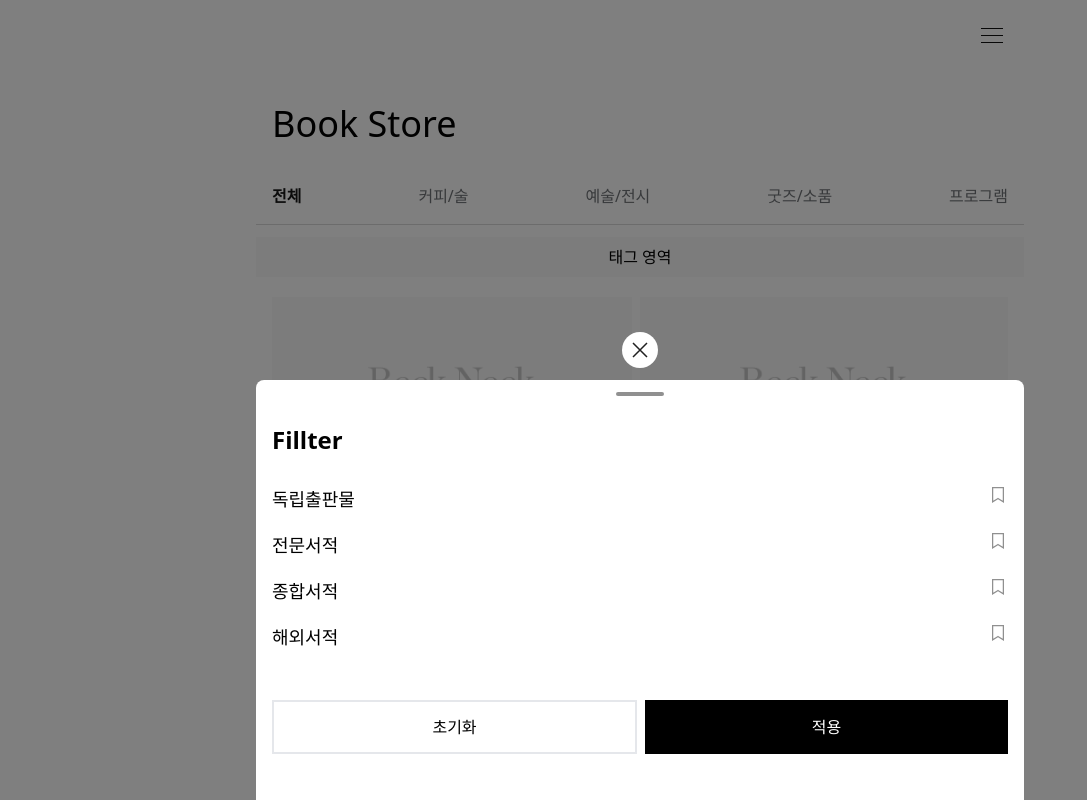
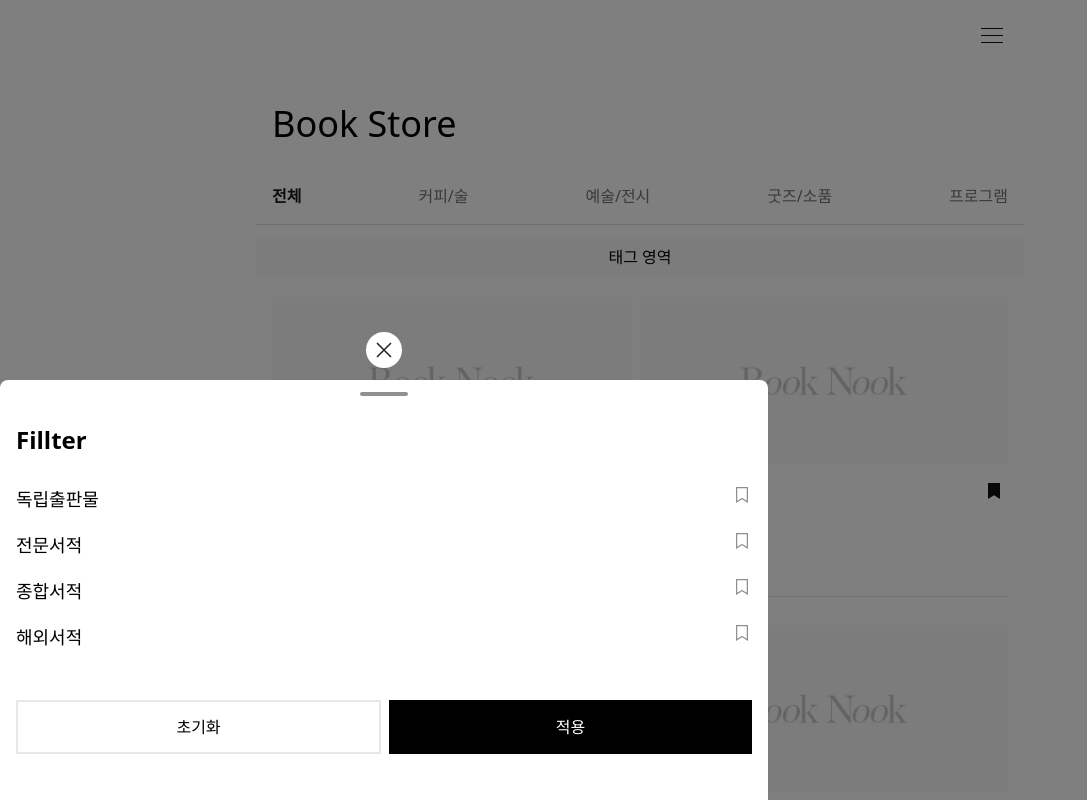
Before and after one commit to bside14-05/Front, a Next.js app: page /bookstore in a window 1280 px wide. Both pictures are taken after a click on the element "태그 영역". Shown: the top 800 px of the page, without its empty margins (0-1087 px from the left). Built offline with nearby package versions, Linux system fonts and the light colour scheme.

Commit message:
fix: BottomSheet 이슈 수정

```diff
--- a/src/components/template/BottomSheet/BottomSheet.tsx
+++ b/src/components/template/BottomSheet/BottomSheet.tsx
@@ -7,7 +7,7 @@ interface ModalBottomProps {
   onClose(): void;
   children: React.ReactNode;
 }
-// translate-y-[420px]
+
 /**
  * Modal Bottom Sheet
  * - 밑에서 위로 자연스럽게 올라오는 모달
@@ -15,14 +15,18 @@ interface ModalBottomProps {
 export default function BottomSheet({ onClose, children }: ModalBottomProps) {
   useEffect(() => {
     document.body.style.overflow = "hidden";
+
+    return () => {
+      document.body.style.overflow = "unset";
+    };
   }, []);
 
   return (
     <Portal selector="modal">
-      <div className="w-screen h-screen bg-black/50 absolute top-0 left-0 flex justify-center items-end z-10">
+      <div className="fixed top inset-0 bg-black/50 z-10">
         <div
           className={cn(
-            "relative w-full max-w-screen-md h-[420px] bg-white rounded-t-lg px-4 pb-10 animate-[bottom-sheet-up_200ms_ease-in-out]"
+            "absolute bottom-0 left-0 w-full max-w-screen-md h-[420px] bg-white rounded-t-lg px-4 pb-10 animate-[bottom-sheet-up_200ms_ease-in-out]"
           )}
         >
           <div
```
